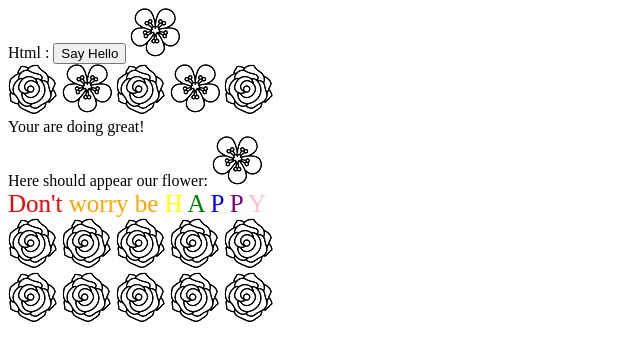
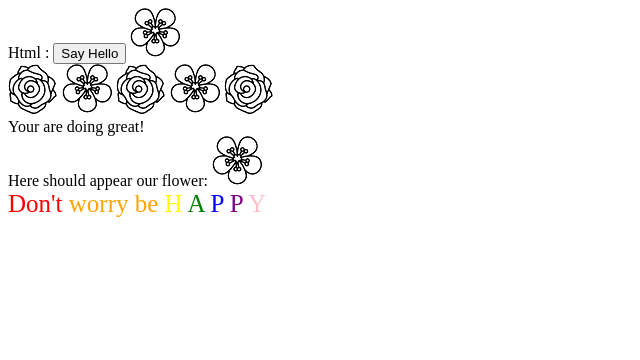
Before and after one commit to LouiseGy/LouiseGy.github.io, a plain HTML site: page fun.html in a window 1280 px wide. Shown: the whole page, without its empty margins (0-640 px from the left). Drawn offline with Linux system fonts and the light colour scheme.

Commit message:
Update fun.html

```diff
--- a/fun.html
+++ b/fun.html
@@ -75,40 +75,6 @@ Html : <!DOCTYPE html>
 
 
 
-
-      <div id="event">
-
-      <div>
-
-        <img src="flower1.png">
-
-        <img src="flower1.png">
-
-        <img src="flower1.png">
-
-        <img src="flower1.png">
-
-        <img src="flower1.png">
-
-      </div>
-
-      <div>
-
-        <img src="flower1.png">
-
-        <img src="flower1.png">
-
-        <img src="flower1.png">
-
-        <img src="flower1.png">
-
-        <img src="flower1.png">
-
-      </div>
-
-
-
-
   <script src="script.js"></script>
 
   </body>
```
